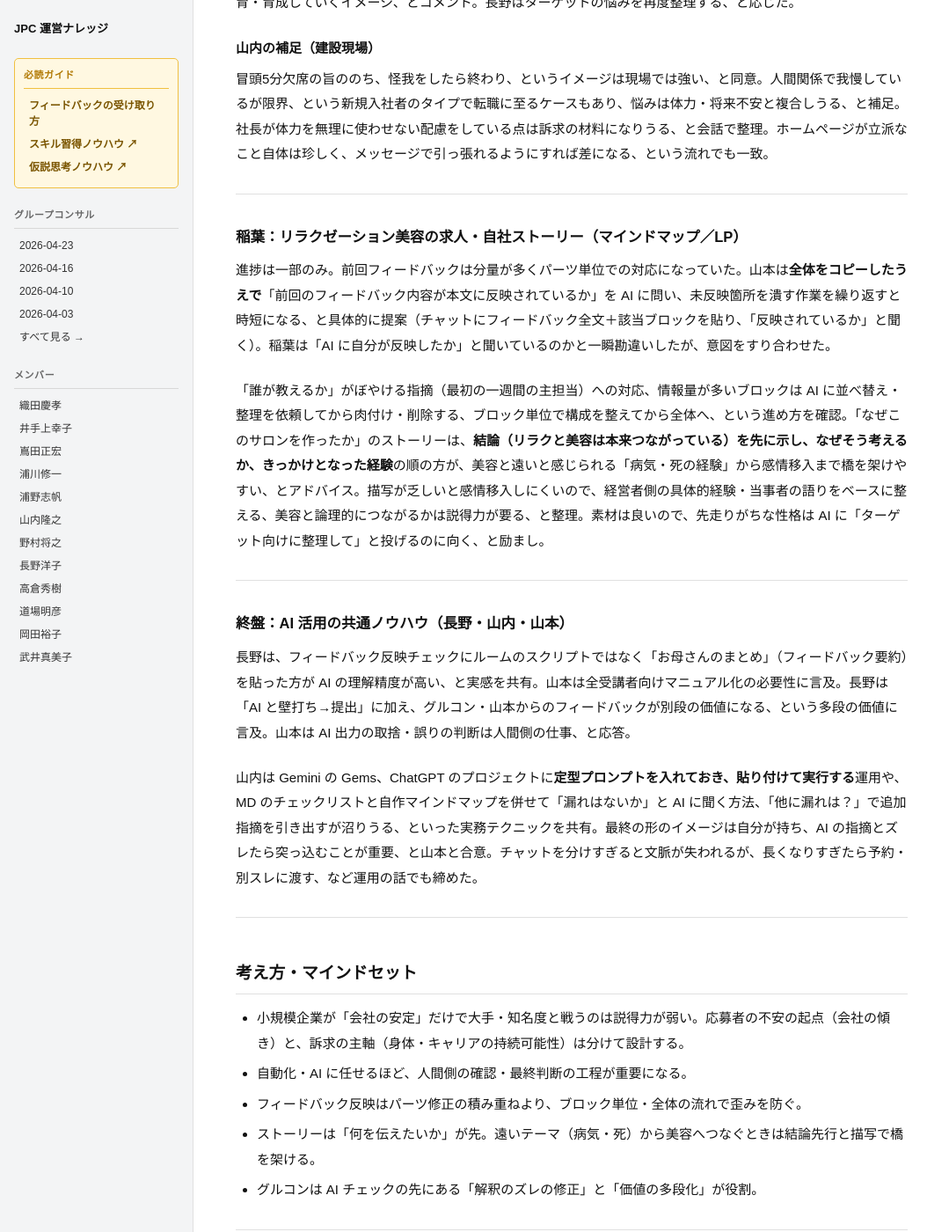
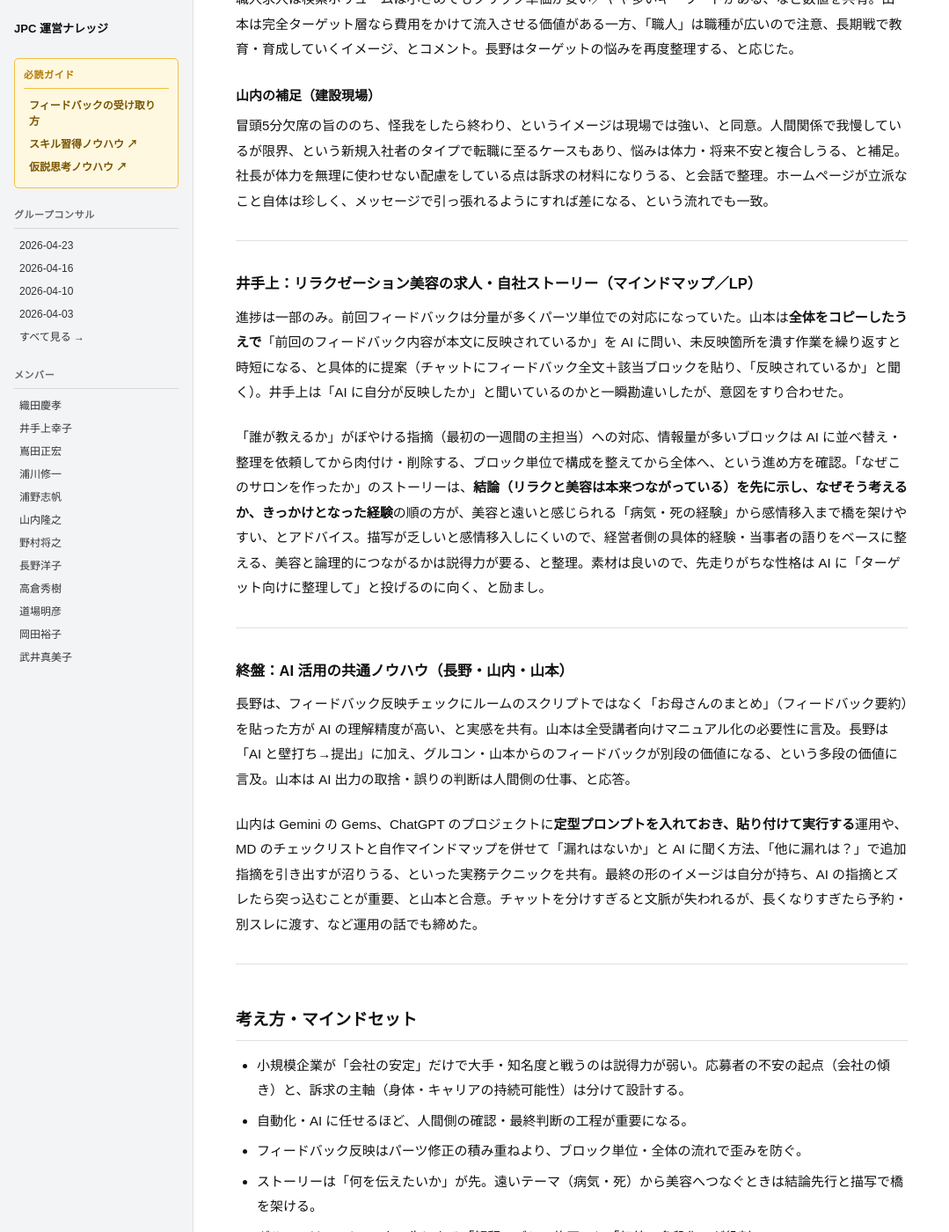
Before and after one commit to staffsolution/staffsolution-jpc, a Jekyll site: the page built from グルコン/20260423_グルコン議事録.md, in a window 1280 px wide and 1400 px high, scrolled down 1706 px. Shown: the whole window at 88% size, without its empty margins (0-1079 px from the left). Built offline with Jekyll 4.4.1, drawn with Linux system fonts in a browser that asks for light colours; our own code applies the rules of GitHub Pages for plain Markdown files; some of the changed text lies outside the part shown.

Commit message:
Correct participant name: 稲葉 to 井手上 幸子 in 2026-04-23 minutes.
Made-with: Cursor

```diff
--- a/グルコン/20260423_グルコン議事録.md
+++ b/グルコン/20260423_グルコン議事録.md
@@ -11,7 +11,7 @@ layout: default
 | 日付 | 2026年4月23日 |
 | 録画URL | <a href="https://us06web.zoom.us/rec/share/n1smVDRtae8_q01_3EjQPLCkGSZ4i3uMPcgihEo7MfVjkaBzEsPbiTL4aNrD21cp.OyTfWm-L02uBLPMa" target="_blank" rel="noopener noreferrer">Zoomを見る ↗</a> |
 | 時間の目安 | 約1時間22分 |
-| 主な参加者 | 山本、長野 洋子、市川、山内 隆之、稲葉（Zoomの発言者表記に揺れあり） |
+| 主な参加者 | 山本、長野 洋子、市川、山内 隆之、井手上 幸子（Zoom の発言者表記が mare id 等となることがある） |
 
 ---
 
@@ -51,9 +51,9 @@ layout: default
 
 ---
 
-### 稲葉：リラクゼーション美容の求人・自社ストーリー（マインドマップ／LP）
+### 井手上：リラクゼーション美容の求人・自社ストーリー（マインドマップ／LP）
 
-進捗は一部のみ。前回フィードバックは分量が多くパーツ単位での対応になっていた。山本は**全体をコピーしたうえで**「前回のフィードバック内容が本文に反映されているか」を AI に問い、未反映箇所を潰す作業を繰り返すと時短になる、と具体的に提案（チャットにフィードバック全文＋該当ブロックを貼り、「反映されているか」と聞く）。稲葉は「AI に自分が反映したか」と聞いているのかと一瞬勘違いしたが、意図をすり合わせた。
+進捗は一部のみ。前回フィードバックは分量が多くパーツ単位での対応になっていた。山本は**全体をコピーしたうえで**「前回のフィードバック内容が本文に反映されているか」を AI に問い、未反映箇所を潰す作業を繰り返すと時短になる、と具体的に提案（チャットにフィードバック全文＋該当ブロックを貼り、「反映されているか」と聞く）。井手上は「AI に自分が反映したか」と聞いているのかと一瞬勘違いしたが、意図をすり合わせた。
 
 「誰が教えるか」がぼやける指摘（最初の一週間の主担当）への対応、情報量が多いブロックは AI に並べ替え・整理を依頼してから肉付け・削除する、ブロック単位で構成を整えてから全体へ、という進め方を確認。「なぜこのサロンを作ったか」のストーリーは、**結論（リラクと美容は本来つながっている）を先に示し、なぜそう考えるか、きっかけとなった経験**の順の方が、美容と遠いと感じられる「病気・死の経験」から感情移入まで橋を架けやすい、とアドバイス。描写が乏しいと感情移入しにくいので、経営者側の具体的経験・当事者の語りをベースに整える、美容と論理的につながるかは説得力が要る、と整理。素材は良いので、先走りがちな性格は AI に「ターゲット向けに整理して」と投げるのに向く、と励まし。
 
@@ -80,7 +80,7 @@ layout: default
 ## 決まったこと
 
 - 長野：重量鳶案件は、悩みの主軸を「体の消耗・将来の不安」側に組み立て直し、ターゲットの悩みを再整理する。
-- 稲葉：前回フィードバック全文＋該当ブロックを AI に渡し反映確認→修正を回す。ストーリーは結論先行と具体描写で再構成。ブロックごとに整理・全体整合を進める。
+- 井手上：前回フィードバック全文＋該当ブロックを AI に渡し反映確認→修正を回す。ストーリーは結論先行と具体描写で再構成。ブロックごとに整理・全体整合を進める。
 - 市川：翌日の面接は長野が実施（事前の答え方は市川・長野ですり合わせ済みの方向）。
 
 ---
@@ -97,7 +97,7 @@ layout: default
 
 - [ ] 面接後の採用・オンボーディングを急ピッチで進める（必要に応じ長野・追加候補と連携）
 
-### 稲葉さん
+### 井手上さん
 
 - [ ] フィードバック全文＋本文ブロックを AI に渡し、「反映されているか」を繰り返し確認する
 - [ ] 「誰が教えるか」など曖昧な箇所を具体化する
@@ -106,14 +106,14 @@ layout: default
 
 ### 山内さん
 
-- [ ] 特になし（本日は長野・稲葉パートへの補足が中心）
+- [ ] 特になし（本日は長野・井手上パートへの補足が中心）
 
 ---
 
 ## 検討中・方針
 
 - 受講者向けに、フィードバック反映チェックや AI 壁打ちの手順をマニュアル化する案（山本・長野発言）。
-- チャットが肥大化したときの分岐・プロジェクト運用（稲葉・山本・山内のやりとり）。
+- チャットが肥大化したときの分岐・プロジェクト運用（井手上・山本・山内のやりとり）。
 
 ---
 
```
Also changed, not shown: other parts of グルコン/20260423_グルコン議事録.md (+1 -1 lines).
